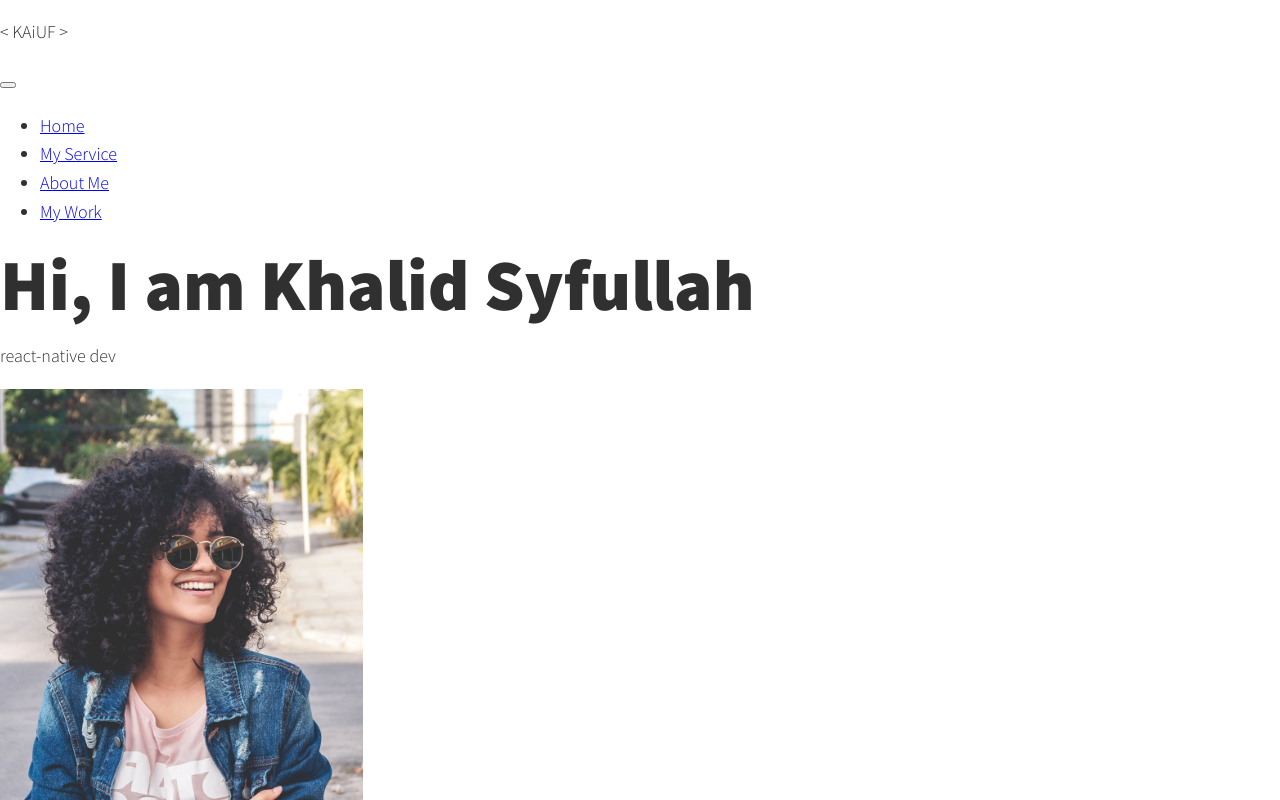
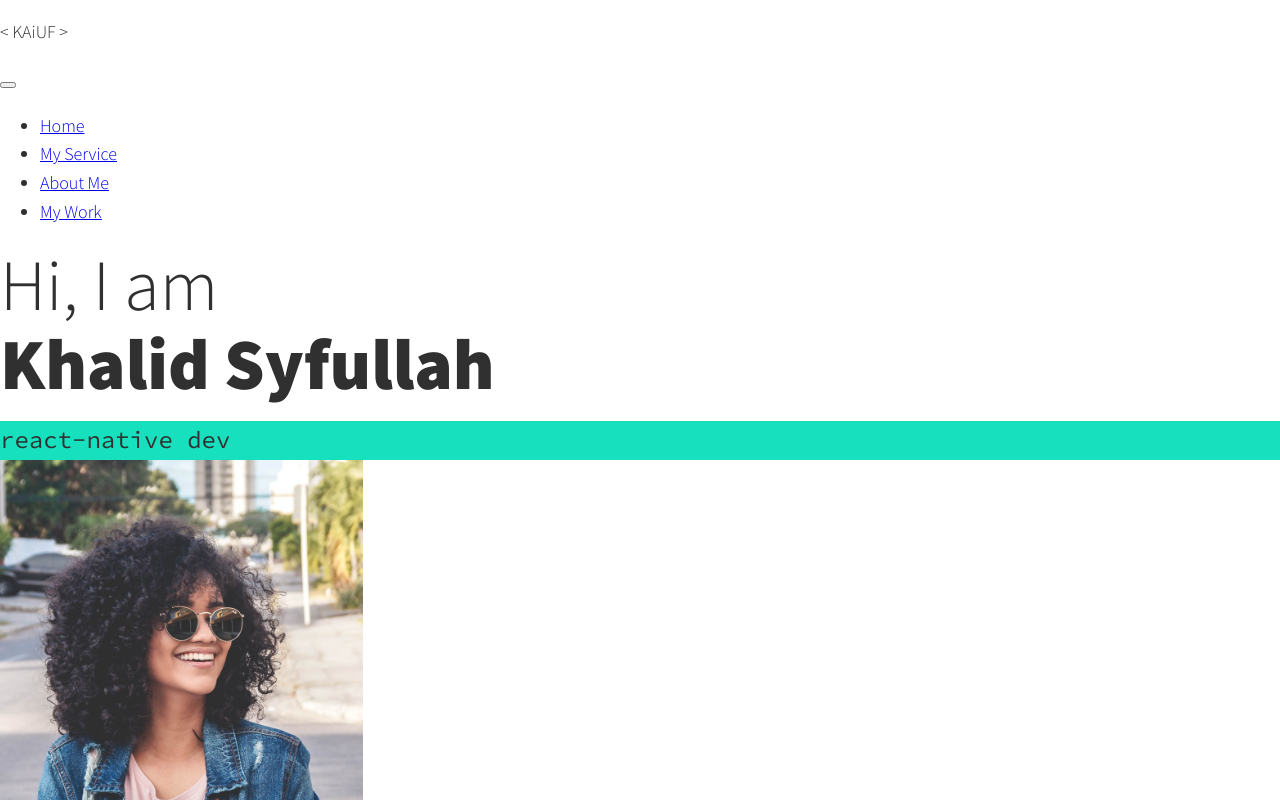
Before and after one commit to khalid32/My-Portfolio, a plain HTML site: page index.html in a window 1280 px wide. Shown: the top 800 px of the page. Drawn offline with nearby package versions, Linux system fonts and the light colour scheme.

Commit message:
Styling the titles and subtitles.

```diff
--- a/css/style.css
+++ b/css/style.css
@@ -56,6 +56,31 @@ h3{
     margin: 0;
 }
 
+strong { font-weight: var(--fw-bold); }
+
 h1{ font-size: var(--fs-h1); }
 h2{ font-size: var(--fs-h2); }
 h3{ font-size: var(--fs-h3); }
+
+.section__title {
+ margin-bottom: .25em;
+}
+
+.section__title--intro {
+    font-weight: var(--fw-reg);
+}
+
+.section__title--intro strong {
+    display: block;
+}
+
+.section__subtitle {
+    margin: 0;
+    font-size: var(--fs-h3);
+}
+
+.section__subtitle--intro,
+.section__subtitle--about {
+    background: var(--clr-accent);
+    font-family: var(--ff-secondary);
+}
```
